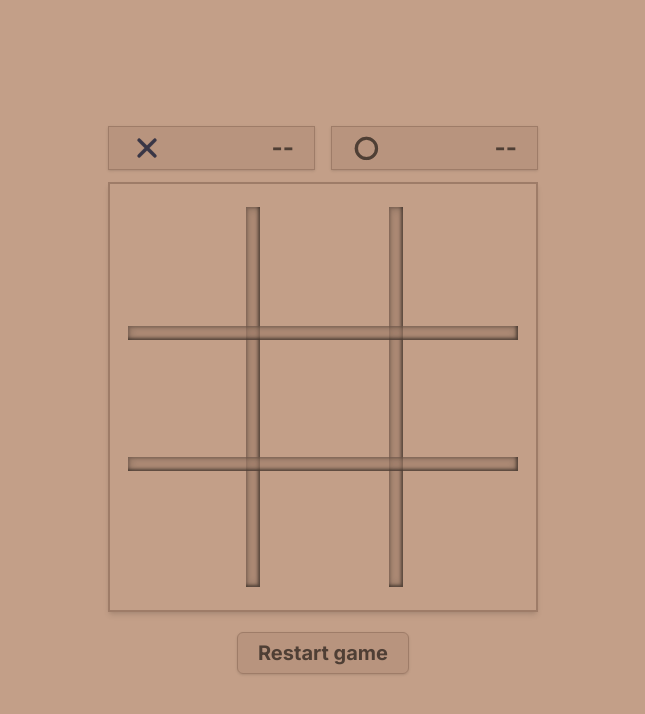
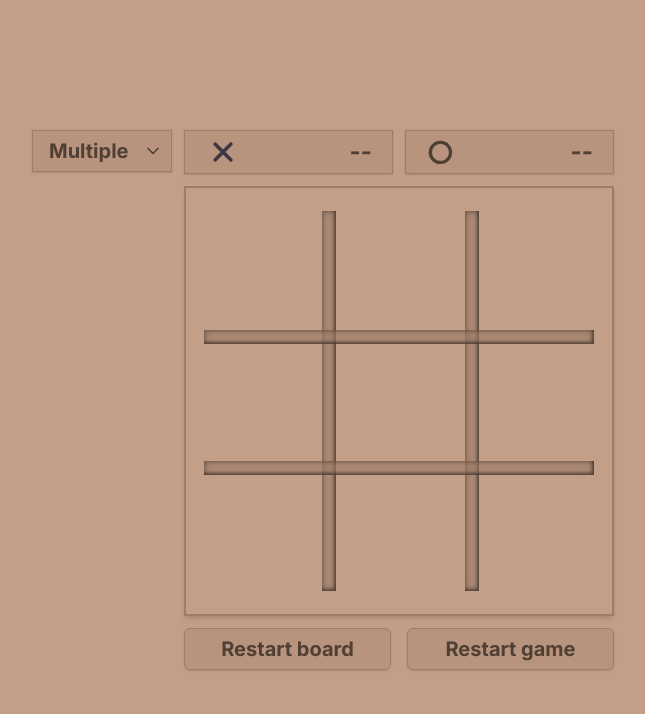
Before and after one commit to red1-web3/Tic-tac-toe, a Next.js app: page / in a window 1280 px wide. Shown: the top 714 px of the page, without its empty margins (317-962 px from the left). Built offline with nearby package versions, Linux system fonts and the light colour scheme.

Commit message:
Funconality done

```diff
--- a/src/components/Field.tsx
+++ b/src/components/Field.tsx
@@ -1,5 +1,12 @@
 import PlayAgain from "@/components/buttons/PlayAgain";
-import { useMode, useOWinCount, useXWinCount } from "@/contexts/jotai";
+import {
+  useBoardKey,
+  useFields,
+  useIsXTurn,
+  useMode,
+  useOWinCount,
+  useXWinCount,
+} from "@/contexts/jotai";
 import { cxm } from "@/utils";
 import { animate, motion, stagger } from "framer-motion";
 import { useEffect, useState } from "react";
@@ -16,6 +23,7 @@ interface MatchResult {
   name: string;
 }
 
+export const initialArray = Array(9).fill(null);
 const answerIndex = [
   [0, 1, 2],
   [3, 4, 5],
@@ -28,11 +36,11 @@ const answerIndex = [
 ];
 
 const Field = () => {
-  const initialArray = Array(9).fill(null);
-  const [fields, setFields] = useState(initialArray);
-  const [boardKey, setBoardKey] = useState(0);
-  const [isXTurn, setIsXTurn] = useState(true);
+  const [boardKey, setBoardKey] = useBoardKey();
+  const [isXTurn, setIsXTurn] = useIsXTurn();
+
   const [mode, setMode] = useMode();
+  const [fields, setFields] = useFields();
 
   // Counter
   const [xWinCount, setXWinCount] = useXWinCount();
@@ -86,7 +94,7 @@ const Field = () => {
 
   // If double player!
   const handleClick = (i: number) => {
-    if (mode !== "multiple" && !isXTurn) return;
+    if (mode !== "multiple" && isXTurn === false) return;
 
     const copyFileds = [...fields];
 
@@ -100,11 +108,10 @@ const Field = () => {
   // If single player!
   useEffect(() => {
     if (isXTurn || mode !== "easy") return;
-    if (winner && mode === "easy") {
+    if (winner) {
       setIsXTurn(true);
       return;
     }
-
     const copyFields = [...fields];
 
     let emptyFields = copyFields.reduce((fields, element, index) => {
@@ -123,7 +130,7 @@ const Field = () => {
     }, 400);
 
     return () => clearTimeout(t);
-  }, [isXTurn]);
+  }, [isXTurn, winner]);
 
   return (
     <div>
@@ -131,7 +138,7 @@ const Field = () => {
         animate={{
           x: !isFieldNull && !winner ? [0, -10, 10, -10, 10, -10, 10, 0] : 0,
         }}
-        transition={{ duration: 0.4 }}
+        transition={{ duration: 0.4, delay: 0.1 }}
         key={boardKey}
       >
         <div
@@ -167,14 +174,25 @@ const Field = () => {
         </div>
       </motion.div>
 
+      <div className="flex items-center gap-x-4 mt-3">
+        <Restart
+          onClick={() => {
+            setFields(initialArray);
+            setBoardKey((p) => p + 1);
+          }}
+          text="Restart board"
+        />
         <Restart
           onClick={() => {
             setFields(initialArray);
             setBoardKey((p) => p + 1);
             setXWinCount(0);
             setOWinCount(0);
+            setWinner(undefined);
           }}
+          text="Restart game"
         />
+      </div>
     </div>
   );
 };
--- a/src/components/Header.tsx
+++ b/src/components/Header.tsx
@@ -9,7 +9,7 @@ const Header = () => {
 
   return (
     <header className="mb-3">
-      <div className="flex items-center gap-x-4">
+      <div className="flex items-center gap-x-3">
         <div className="select-none bg-borderColor/30 border shadow border-borderColor px-5 h-11 cursor-pointer text-[#4F3F35] font-bold text-lg w-full flex justify-between items-center">
           <CrossIcon />
           <span className="text-2xl"> {xWinCount ? xWinCount : "--"}</span>
--- /dev/null
+++ b/src/components/Icons/ChevronDown.tsx
@@ -0,0 +1,19 @@
+const ChevronDown = () => {
+  return (
+    <svg
+      stroke="currentColor"
+      fill="none"
+      strokeWidth={2}
+      viewBox="0 0 24 24"
+      strokeLinecap="round"
+      strokeLinejoin="round"
+      height="1em"
+      width="1em"
+      xmlns="http://www.w3.org/2000/svg"
+    >
+      <polyline points="6 9 12 15 18 9" />
+    </svg>
+  );
+};
+
+export default ChevronDown;
--- /dev/null
+++ b/src/components/Mode/index.tsx
@@ -0,0 +1,55 @@
+import { initialArray } from "@/components/Field";
+import ChevronDown from "@/components/Icons/ChevronDown";
+import { useBoardKey, useFields, useIsXTurn, useMode } from "@/contexts/jotai";
+import { SetStateAction } from "jotai";
+import { Dispatch, useState } from "react";
+
+const modes = ["easy", "multiple"];
+
+const Mode = () => {
+  const [mode, setMode] = useMode();
+  const [isModalOpen, setIsModalOpen] = useState(false);
+
+  return (
+    <div className="relative">
+      <button
+        onClick={() => setIsModalOpen((prev) => !prev)}
+        className="select-none w-[140px] bg-borderColor/30 border shadow border-borderColor pl-4 pr-2 py-1.5 text-[#4F3F35] font-bold text-xl capitalize flex items-center justify-between"
+      >
+        {mode} <ChevronDown />
+      </button>
+      {isModalOpen && <Modal setOpen={setIsModalOpen} />}
+    </div>
+  );
+};
+
+export default Mode;
+
+function Modal({ setOpen }: { setOpen: Dispatch<SetStateAction<boolean>> }) {
+  const [mode, setMode] = useMode();
+  const [fields, setFields] = useFields();
+  const [isXTurn, setIsXTurn] = useIsXTurn();
+  const [boardKey, setBoardKey] = useBoardKey();
+
+  return (
+    <div className="absolute bottom-0 right-0 bg-borderColor/30 py-1 translate-y-[calc(100%+4px)] w-full">
+      <ul className="text-start">
+        {modes.map((label, i) => (
+          <li
+            key={i}
+            className="py-1 px-3 hover:bg-borderColor/[0.35] duration-200 text-base font-semibold text-[#4F3F35] capitalize cursor-pointer"
+            onClick={() => {
+              setMode(label as any);
+              setFields(initialArray);
+              setBoardKey((prev) => prev + 1);
+              setOpen(false);
+              setIsXTurn(true);
+            }}
+          >
+            {label}
+          </li>
+        ))}
+      </ul>
+    </div>
+  );
+}
--- a/src/components/buttons/PlayAgain.tsx
+++ b/src/components/buttons/PlayAgain.tsx
@@ -1,4 +1,5 @@
 import { cxm } from "@/utils";
+import { motion } from "framer-motion";
 import { ComponentProps } from "react";
 
 const PlayAgain = ({
@@ -7,9 +8,11 @@ const PlayAgain = ({
   ...rest
 }: { name?: string } & ComponentProps<"button">) => {
   return (
-    <div
+    <motion.div
+      initial={{ opacity: 0 }}
+      animate={{ opacity: 1, transition: { delay: 0.9, duration: 0.4 } }}
       className={cxm(
-        "absolute inset-0 bg-black/40 flex justify-center flex-col gap-y-5 items-center"
+        "absolute inset-0 bg-black/70 flex justify-center flex-col gap-y-5 items-center"
       )}
     >
       <div className="text-5xl font-semibold text-primary">
@@ -24,7 +27,7 @@ const PlayAgain = ({
       >
         Play again?
       </button>
-    </div>
+    </motion.div>
   );
 };
 
--- a/src/components/buttons/Restart.tsx
+++ b/src/components/buttons/Restart.tsx
@@ -1,13 +1,16 @@
 import { ComponentProps } from "react";
 
-const Restart = (props: ComponentProps<"button">) => {
+const Restart = ({
+  text,
+  ...props
+}: { text: string } & ComponentProps<"button">) => {
   return (
-    <div className="mx-auto w-fit mt-5">
+    <div className="mx-auto w-full">
       <button
         {...props}
-        className="select-none bg-borderColor/30 border shadow border-borderColor px-5 py-1.5 rounded-md text-[#4F3F35] font-bold text-xl"
+        className="select-none w-full bg-borderColor/30 border shadow border-borderColor px-5 py-1.5 rounded-md text-[#4F3F35] font-bold text-xl"
       >
-        Restart game
+        {text}
       </button>
     </div>
   );
--- a/src/contexts/jotai.ts
+++ b/src/contexts/jotai.ts
@@ -9,3 +9,12 @@ export const useXWinCount = () => useAtom(xWinCount);
 
 const oWinCount = atom(0);
 export const useOWinCount = () => useAtom(oWinCount);
+
+const fields = atom(Array(9).fill(null));
+export const useFields = () => useAtom(fields);
+
+const boardKey = atom(0);
+export const useBoardKey = () => useAtom(boardKey);
+
+const isXTurn = atom(true);
+export const useIsXTurn = () => useAtom(isXTurn);
--- a/src/pages/index.tsx
+++ b/src/pages/index.tsx
@@ -1,12 +1,18 @@
 import Field from "@/components/Field";
 import Header from "@/components/Header";
+import Mode from "@/components/Mode";
 
 export default function Home() {
   return (
     <div className="font-inter h-screen relative bg-primary flex items-center justify-center">
-      <div>
-        <Header />
-        <Field />
+      <div className="flex gap-x-3">
+        <div>
+          <Mode />
+        </div>
+        <div>
+          <Header />
+          <Field />
+        </div>
       </div>
     </div>
   );
```
Lines whose indentation alone changed are shown as unchanged.
